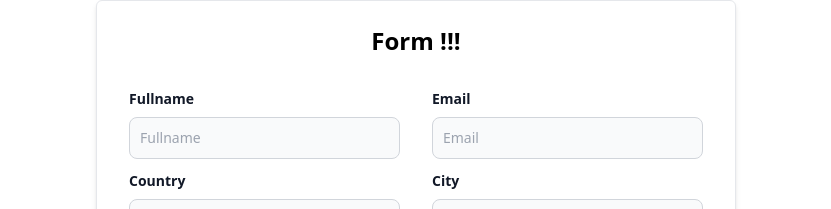
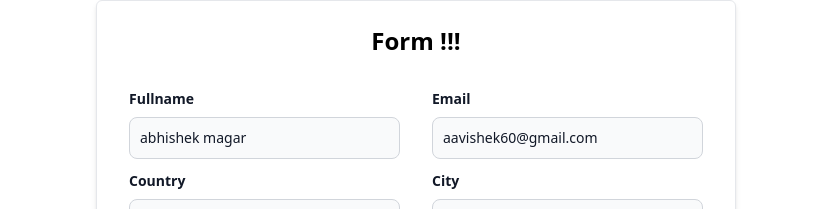
Before and after one commit to Coder73-avi/todolist, a React (Create React App) app: page / in a window 1280 px wide. Shown: the part 127-336 px from the top of the page, without its empty margins (224-1055 px from the left). Built offline with nearby package versions, Linux system fonts and the light colour scheme.

Commit message:
making only update data state when all data are valid

```diff
--- a/src/App.jsx
+++ b/src/App.jsx
@@ -8,7 +8,10 @@ import JsonFormatter from "react-json-formatter";
 // import SingleTodo from "./Components/SingleTodo";
 
 function App() {
-  const [data, setData] = useState({});
+  const [data, setData] = useState({
+    fullname: "abhishek magar",
+    email: "aavishek60@gmail.com",
+  });
   const jsonStyle = {
     propertyStyle: { color: "red" },
     stringStyle: { color: "green" },
--- a/src/Components/Form.jsx
+++ b/src/Components/Form.jsx
@@ -5,7 +5,7 @@ import { validataion } from "../validataion/formValidataion";
 const Form = ({ JsonData, data, setData }) => {
   // const [itemList, setItemList] = useState([]);
   const [errors, setErrors] = useState({});
-
+  const [newData, setNewData] = useState(data);
   // const emptyObj = { name: "", price: "", category: "", other: "" };
 
   const inputClassName =
@@ -30,11 +30,11 @@ const Form = ({ JsonData, data, setData }) => {
     const name = e.target.name;
     const value = e.target.value;
     let newObj = { [name]: value };
-    setData({ ...data, ...newObj });
+    setNewData({ ...newData, ...newObj });
     // if(name === "confirm_password"){
     //   newObj = {}
     // }
-    const check = validataion(newObj, data);
+    const check = validataion(newObj, newData);
     if (Object.keys(check).length !== 0) {
       return setErrors({ ...errors, ...check });
     }
@@ -44,14 +44,15 @@ const Form = ({ JsonData, data, setData }) => {
 
   const onSubmit = (e) => {
     e.preventDefault();
-    const check = validataion(data);
+    const check = validataion(newData);
     if (Object.keys(check).length !== 0) {
       return setErrors(check);
     }
-    if (Object.keys(data).length === 0) {
+    if (Object.keys(newData).length === 0) {
       return alert("Fill the requied filed");
     }
 
+    setData(newData);
     return alert("Data submitted !!!");
   };
   // const generateID = () => {
@@ -62,10 +63,10 @@ const Form = ({ JsonData, data, setData }) => {
 
   const resetData = () => {
     let newObj = {};
-    Object.keys(data).forEach((name) => {
-      return (newObj = { ...newObj, [name]: "" });
+    Object.keys(newData).forEach((name) => {
+      return (newObj = { ...newObj, [name]: data?.[name] || "" });
     });
-    setData(newObj);
+    setNewData(newObj);
     return setErrors(validataion(newObj));
   };
 
@@ -103,7 +104,7 @@ const Form = ({ JsonData, data, setData }) => {
                     type={type}
                     name={name.toLowerCase()}
                     id={name}
-                    value={data?.[name] || ""}
+                    value={newData?.[name] || ""}
                     placeholder={name.replaceAll("_", " ")}
                     className={inputClassName}
                     onChange={inputHandle}
```
